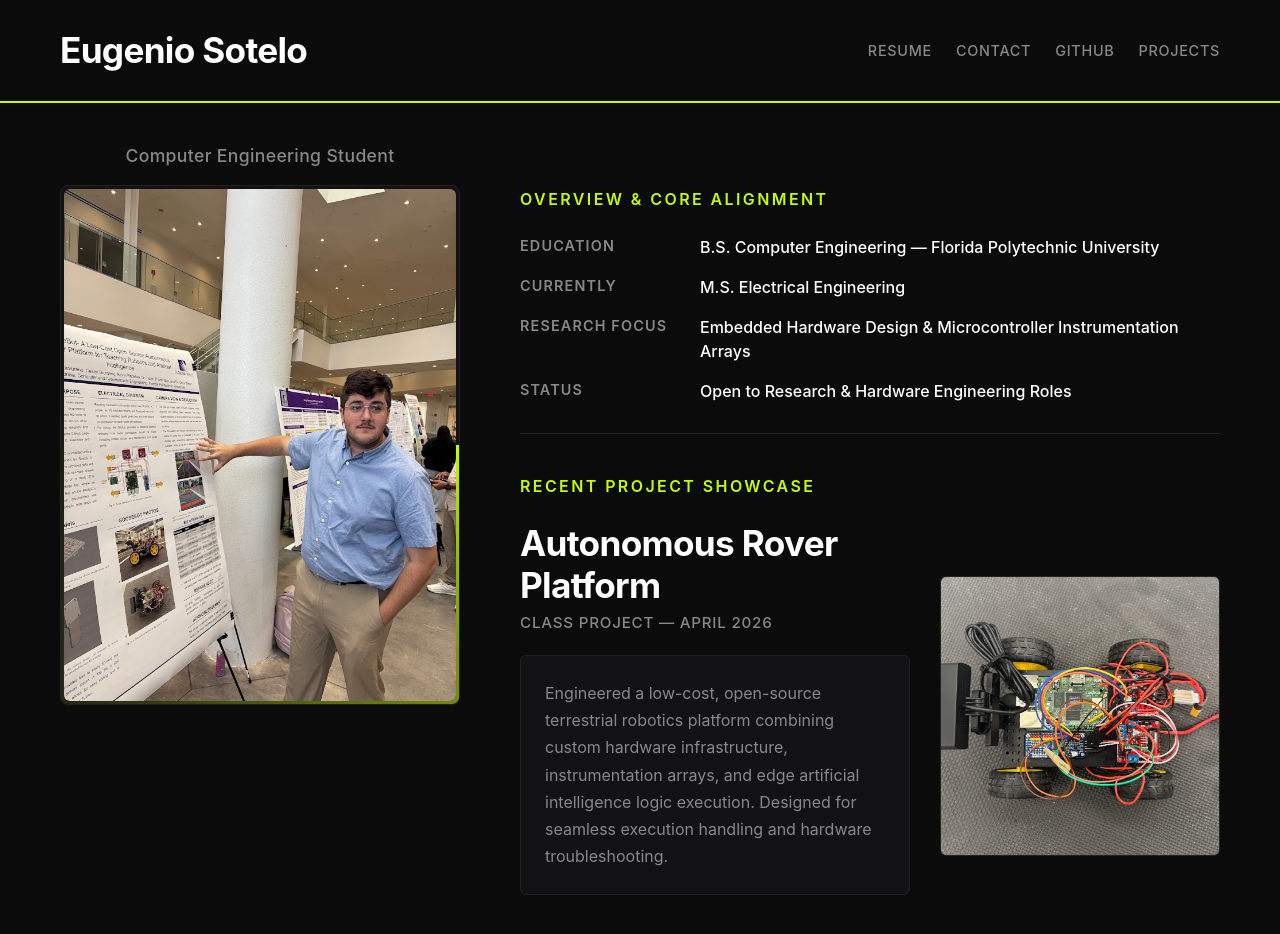
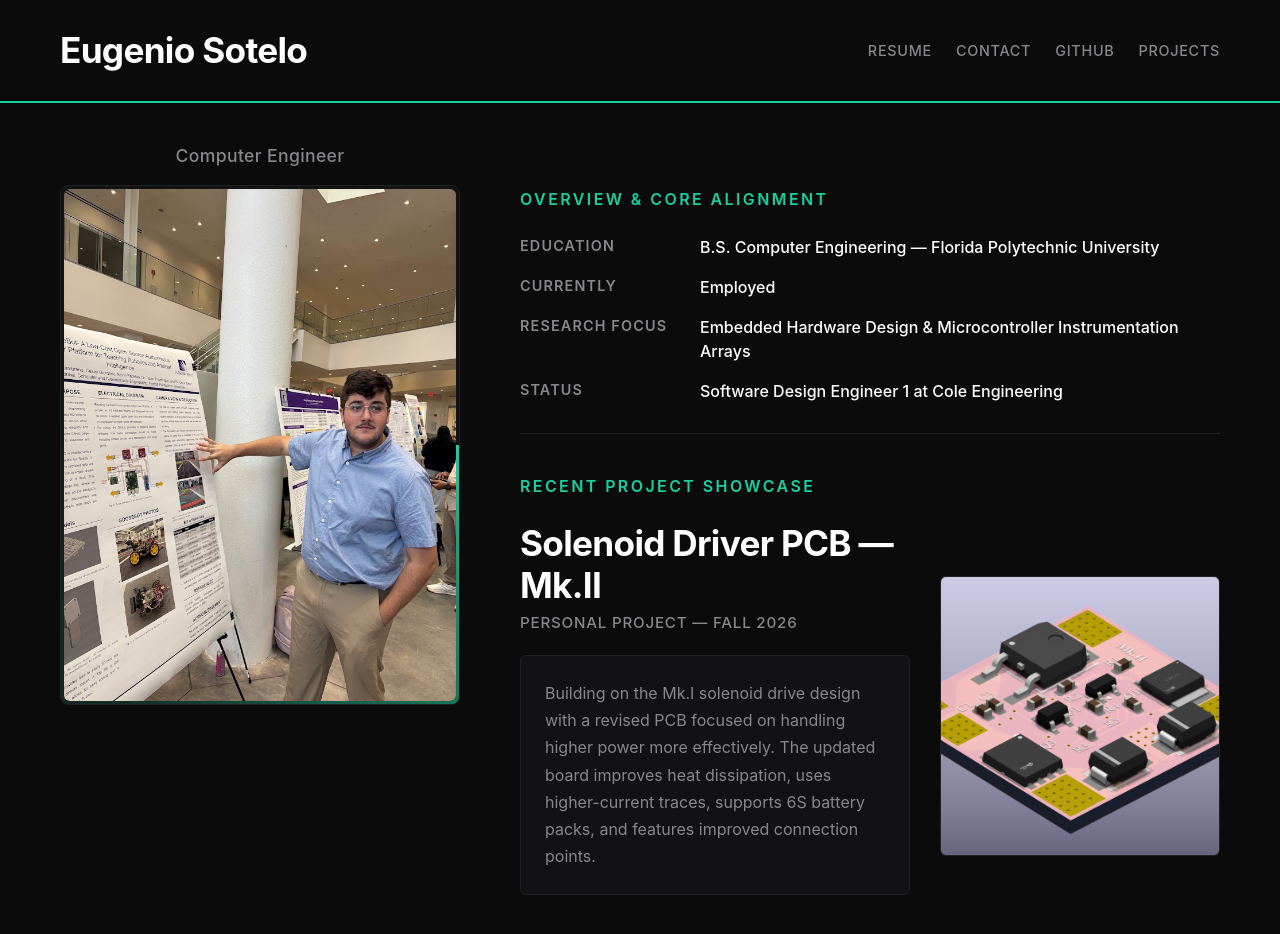
Before and after one commit to DriftLoki/Portfolio, a plain HTML site: page index.html in a window 1280 px wide. Drawn offline with Linux system fonts and the light colour scheme.

Commit message:
updated home screen

```diff
--- a/index.html
+++ b/index.html
@@ -68,8 +68,8 @@
             background: conic-gradient(
                 from 0deg,
                 var(--accent) 0%,
-                rgba(196, 252, 4, 0.5) 15%,
-                rgba(196, 252, 4, 0.1) 35%,
+                rgba(25, 209, 159, 0.5) 15%,
+                rgba(25, 209, 159, 0.1) 35%,
                 transparent 60%
             );
             transform-origin: center center;
@@ -283,7 +283,7 @@
 
             <!-- Left Column: Profile Picture Frame -->
             <div class="photo-column">
-                <div class="photo-sidebar-text">Computer Engineering Student</div>
+                <div class="photo-sidebar-text">Computer Engineer</div>
                 <div class="photo-box">
                     <img src="profile.jpg" alt="Eugenio Sotelo" onerror="this.src='https://unsplash.com'">
                 </div>
@@ -299,13 +299,13 @@
                     <div class="metadata-value">B.S. Computer Engineering — Florida Polytechnic University</div>
 
                     <div class="metadata-label">Currently</div>
-                    <div class="metadata-value">M.S. Electrical Engineering</div>
+                    <div class="metadata-value">Employed</div>
 
                     <div class="metadata-label">Research Focus</div>
                     <div class="metadata-value">Embedded Hardware Design & Microcontroller Instrumentation Arrays</div>
 
                     <div class="metadata-label">Status</div>
-                    <div class="metadata-value">Open to Research & Hardware Engineering Roles</div>
+                    <div class="metadata-value">Software Design Engineer 1 at Cole Engineering</div>
                 </div>
 
                 <div class="section-label">Recent Project Showcase</div>
@@ -313,16 +313,16 @@
 
                     <!-- Text side within the right layout pane -->
                     <div class="project-text-side">
-                        <h2 class="project-title">Autonomous Rover Platform</h2>
-                        <div class="project-meta-line">Class Project — April 2026</div>
+                        <h2 class="project-title">Solenoid Driver PCB — Mk.II</h2>
+                        <div class="project-meta-line">Personal Project — Fall 2026</div>
                         <div class="detail-block">
-                            Engineered a low-cost, open-source terrestrial robotics platform combining custom hardware infrastructure, instrumentation arrays, and edge artificial intelligence logic execution. Designed for seamless execution handling and hardware troubleshooting.
+                            Building on the Mk.I solenoid drive design with a revised PCB focused on handling higher power more effectively. The updated board improves heat dissipation, uses higher-current traces, supports 6S battery packs, and features improved connection points.
                         </div>
                     </div>
 
                     <!-- Project Image Frame side-car - Positioned on the right side of text -->
                     <div class="project-photo-side">
-                        <img src="Autonomous Rover Platform 1 .jpg" alt="Autonomous Rover Hardware" onerror="this.src='https://unsplash.com'">
+                        <img src="Solenoid Driver Mk.II.png" alt="Solenoid Driver PCB Mk.II render">
                     </div>
 
                 </div>
--- a/styles.css
+++ b/styles.css
@@ -3,7 +3,7 @@
     --text-primary: #ffffff;
     --text-secondary: #88888b;
     --border-color: #222224;
-    --accent: #c4fc04;
+    --accent: #19d19f;
     --font-stack: -apple-system, BlinkMacSystemFont, 'Segoe UI', Roboto, sans-serif;
 }
 
```
